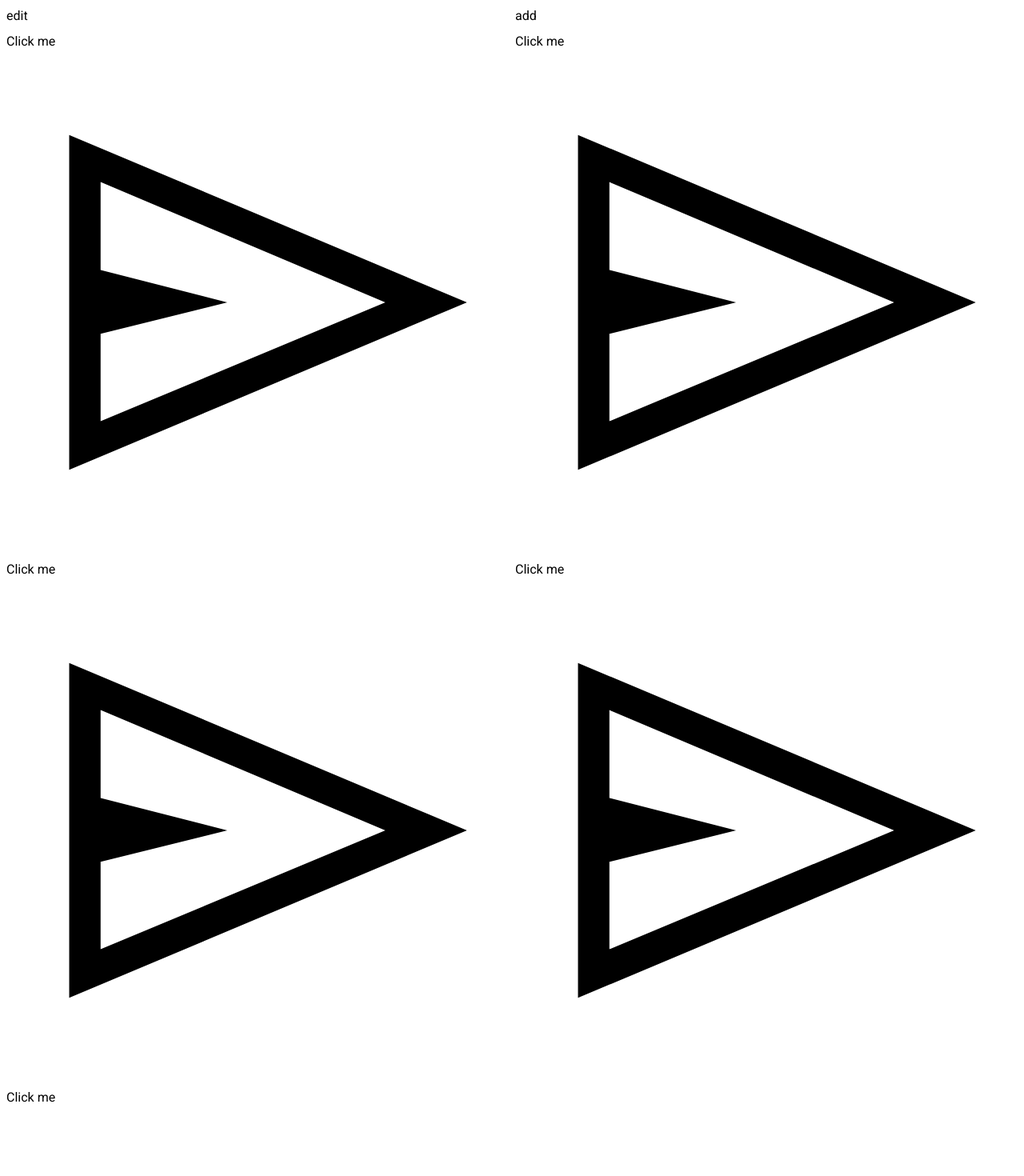
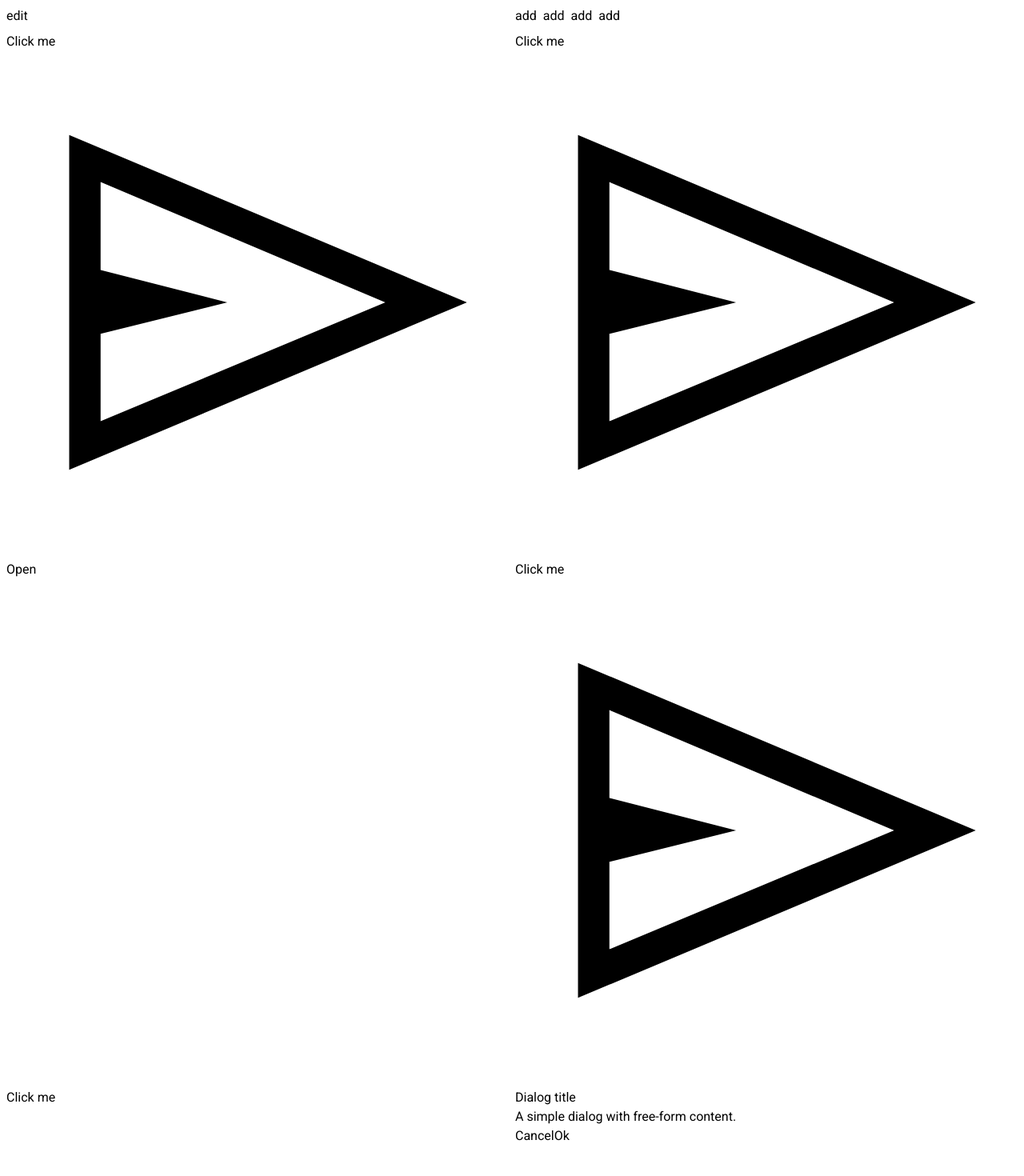
Before and after one commit to a2ke5e1/nextjs-materialweb, a Next.js app: page / in a window 1280 px wide. Shown: the top 1470 px of the page at 80% size. Built offline with nearby package versions, Linux system fonts and the light colour scheme.

Commit message:
Feat: Added DialogBox

```diff
--- a/src/app/page.tsx
+++ b/src/app/page.tsx
@@ -1,25 +1,53 @@
+"use client";
+
 import {
   ElevatedButton,
   FilledButton,
+  FilledIconButton,
   FilledTonalButton,
+  FilledTonalIconButton,
   IconButton,
   OutlinedButton,
   TextButton,
 } from "@/components/button/button";
+import { Dialog } from "@/components/dialog/dialog";
 import { Fab } from "@/components/fab/fab";
 import { Icon } from "@/components/icon/icon";
-
+import { MdDialog } from "@material/web/dialog/dialog";
+import { useRef } from "react";
 
 export default function Home() {
+  const dialogRef = useRef<MdDialog>(null);
+
+  const openDialog = () => {
+    dialogRef.current?.show();
+  };
+
+  const closeDialog = (e: any) => {
+    dialogRef.current?.close();
+    console.log(e.target.value);
+  };
+
   return (
     <div className="grid grid-flow-row grid-cols-2 gap-2 m-2">
-      <Fab size="large">
+      <Fab size="medium">
         <Icon slot="icon">edit</Icon>
       </Fab>
 
-      <IconButton>
-        <Icon>add</Icon>
-      </IconButton>
+      <div className="flex flex-row gap-2 h-fit">
+        <IconButton>
+          <Icon>add</Icon>
+        </IconButton>
+        <FilledIconButton>
+          <Icon>add</Icon>
+        </FilledIconButton>
+        <FilledTonalIconButton>
+          <Icon>add</Icon>
+        </FilledTonalIconButton>
+        <OutlinedButton>
+          <Icon>add</Icon>
+        </OutlinedButton>
+      </div>
 
       <FilledButton>
         Click me
@@ -33,12 +61,7 @@ export default function Home() {
           <path d="M6 40V8l38 16Zm3-4.65L36.2 24 9 12.5v8.4L21.1 24 9 27Zm0 0V12.5 27Z" />
         </svg>
       </FilledTonalButton>
-      <TextButton>
-        Click me
-        <svg slot="icon" viewBox="0 0 48 48">
-          <path d="M6 40V8l38 16Zm3-4.65L36.2 24 9 12.5v8.4L21.1 24 9 27Zm0 0V12.5 27Z" />
-        </svg>
-      </TextButton>
+      <TextButton onClick={openDialog}>Open</TextButton>
       <OutlinedButton href="https://a3group.co.in">
         Click me
         <svg slot="icon" viewBox="0 0 48 48">
@@ -51,6 +74,21 @@ export default function Home() {
           <path d="M6 40V8l38 16Zm3-4.65L36.2 24 9 12.5v8.4L21.1 24 9 27Zm0 0V12.5 27Z" />
         </svg>
       </ElevatedButton>
+
+      <Dialog ref={dialogRef}>
+        <div slot="headline">Dialog title</div>
+        <form slot="content" method="dialog">
+          A simple dialog with free-form content.
+        </form>
+        <div slot="actions">
+          <TextButton onClick={closeDialog} value="cancel">
+            Cancel
+          </TextButton>
+          <TextButton onClick={closeDialog} value="ok">
+            Ok
+          </TextButton>
+        </div>
+      </Dialog>
     </div>
   );
 }
--- a/src/components/button/button.tsx
+++ b/src/components/button/button.tsx
@@ -8,6 +8,9 @@ import { MdFilledTonalButton } from "@material/web/button/filled-tonal-button";
 import { MdOutlinedButton } from "@material/web/button/outlined-button";
 import { MdTextButton } from "@material/web/button/text-button";
 import { MdIconButton } from "@material/web/iconbutton/icon-button";
+import { MdFilledIconButton } from "@material/web/iconbutton/filled-icon-button";
+import { MdFilledTonalIconButton } from "@material/web/iconbutton/filled-tonal-icon-button";
+import { MdOutlinedIconButton } from "@material/web/iconbutton/outlined-icon-button";
 
 export const ElevatedButton = createComponent({
   tagName: "md-elevated-button",
@@ -39,9 +42,26 @@ export const TextButton = createComponent({
   react: React,
 });
 
-
 export const IconButton = createComponent({
   tagName: "md-icon-button",
   elementClass: MdIconButton,
   react: React,
 });
+
+export const FilledIconButton = createComponent({
+  tagName: "md-filled-icon-button",
+  elementClass: MdFilledIconButton,
+  react: React,
+});
+
+export const FilledTonalIconButton = createComponent({
+  tagName: "md-filled-tonal-icon-button",
+  elementClass: MdFilledTonalIconButton,
+  react: React,
+});
+
+export const OutlinedIconButton = createComponent({
+  tagName: "md-outlined-icon-button",
+  elementClass: MdOutlinedIconButton,
+  react: React,
+});
--- /dev/null
+++ b/src/components/dialog/dialog.tsx
@@ -0,0 +1,19 @@
+"use client";
+
+import React from "react";
+
+import { createComponent } from "@lit/react";
+import { MdDialog } from "@material/web/dialog/dialog";
+
+export const Dialog = createComponent({
+  tagName: "md-dialog",
+  elementClass: MdDialog,
+  react: React,
+  events: {
+    open: "open",
+    opened: "opened",
+    close: "close",
+    closed: "closed",
+    cancel: "cancel",
+  },
+});
```
